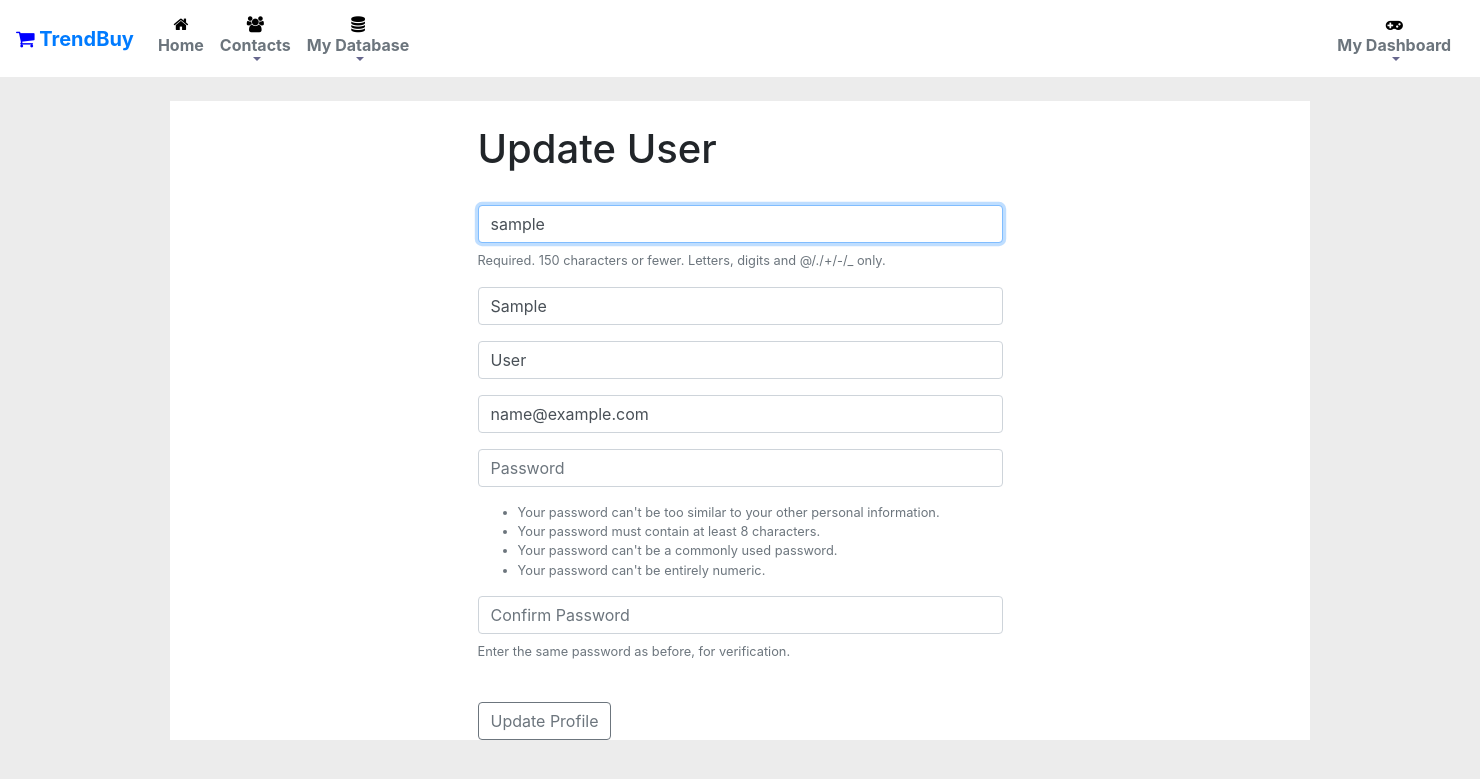
After one commit to FahadMP-LSE/DjangoCRM, a Django app: page /update_user/ in a window 1480 px wide. The commit adds this page. Shown: the top 779 px of the page. Run offline with Django 4.2, Linux system fonts and the light colour scheme; the visitor is signed in with stand-in values (Sample User, id 1); data comes from the database, SQL or seed files in the repository.

```diff
--- a/DjangoCRM/DjangoCRM/settings.py
+++ b/DjangoCRM/DjangoCRM/settings.py
@@ -11,6 +11,7 @@ https://docs.djangoproject.com/en/4.2/ref/settings/
 """
 
 from pathlib import Path
+import os
 
 # Build paths inside the project like this: BASE_DIR / 'subdir'.
 BASE_DIR = Path(__file__).resolve().parent.parent
@@ -122,6 +123,9 @@ USE_TZ = True
 
 STATIC_URL = 'static/'
 
+MEDIA_URL="media/"
+MEDIA_ROOT=os.path.join(BASE_DIR,"media")# joining media folder with base directory
+
 # Default primary key field type
 # https://docs.djangoproject.com/en/4.2/ref/settings/#default-auto-field
 
--- a/DjangoCRM/DjangoCRM/urls.py
+++ b/DjangoCRM/DjangoCRM/urls.py
@@ -1,7 +1,9 @@
 from django.contrib import admin
 from django.urls import path, include
+from django.conf import settings
+from django.conf.urls.static import static
 
 urlpatterns = [
     path('admin/', admin.site.urls),
     path("",include("website.urls")),
-]
+]+static(settings.MEDIA_URL,document_root=settings.MEDIA_ROOT)#WILL HELP make urls out of images people upload
--- a/DjangoCRM/website/models.py
+++ b/DjangoCRM/website/models.py
@@ -33,7 +33,9 @@ class Profile(models.Model):#importing model
 #Blank=true means a person is not forced to follow someone
 
     date_modified=models.DateTimeField(User, auto_now=True)
-
+    #adding profile image - note we are not saving user images but the links to the images
+    profile_image=models.ImageField(null=True,blank=True,upload_to="images/")#null=true means if no pic, fine
+#images/ will be in the media location we specified. e.g. media/images/...
 
     def __str__(self):
         return self.user.username#in profiles section, without this code, shows "profile object 1","profile object 2 etc..
--- a/DjangoCRM/website/templates/home.html
+++ b/DjangoCRM/website/templates/home.html
@@ -15,7 +15,7 @@
 
 
 
-        <button type="submit" class="btn btn-primary"><strong>Post</strong></button>
+        <button type="submit" class="btn btn-outline-primary"><strong>Post</strong></button>
       </form>
 
       {% endif %}
@@ -91,7 +91,7 @@
       <br/>
 
 
-      <button type="submit" class="btn btn-primary">Submit</button>
+      <button type="submit" class="btn btn-outline-primary">Submit</button>
     </form>
 
 
--- a/DjangoCRM/website/templates/navbar.html
+++ b/DjangoCRM/website/templates/navbar.html
@@ -24,10 +24,15 @@
           }
         </style>
 
+<!-- Home  -->
+<li class="nav-item">
+  <a class="nav-link" href="{% url "home" %}" style="display: flex; flex-direction: column; align-items: center;"><i class="fa fa-fw fa-home" style="margin-bottom: 1px; color:black;"></i><strong class="text-secondary">Home</strong></a>
+</li>
+
         <li class="nav-item dropdown">
-          <a class="nav-link dropdown-toggle" href="#" id="navbarDropdown" role="button" data-toggle="dropdown" aria-haspopup="true" aria-expanded="false" style="display: flex; flex-direction: column; align-items: center; "><i class="fa fa-fw fa-home" style="margin-bottom: 1px;color:black;"></i>
+          <a class="nav-link dropdown-toggle" href="#" id="navbarDropdown" role="button" data-toggle="dropdown" aria-haspopup="true" aria-expanded="false" style="display: flex; flex-direction: column; align-items: center; "><i class="fa fa-fw fa-users" style="margin-bottom: 1px;color:black;"></i>
             <!-- <img src="{% static "images/message_icon_by_rawpixel.com_.jpg" %}" alt="Message Icon" class="navbar-icon"> -->
-            <strong class="text-secondary">Home</strong>
+            <strong class="text-secondary">Contacts</strong>
           </a>
 
           <div class="dropdown-menu" aria-labelledby="navbarDropdown">
--- /dev/null
+++ b/DjangoCRM/website/templates/update_user.html
@@ -0,0 +1,23 @@
+{% extends "base.html"%}
+{% block content %}
+
+<div class="col-md-6 offset-md-3">
+
+    <h1> Update User</h1>
+    <br/>
+<!-- action="" will post to itself and not take to homepage etc -->
+    <form method="POST" action="">
+        {% csrf_token %}
+        {{form.as_p}}
+        <br/>
+
+        <!-- <form> -->
+
+            <button type="submit" class="btn btn-outline-secondary">Update Profile</button>
+        </form>
+</div>
+
+
+
+
+{% endblock %}
--- a/DjangoCRM/website/urls.py
+++ b/DjangoCRM/website/urls.py
@@ -14,5 +14,7 @@ urlpatterns = [
     path("profile_list/",views.profile_list,name="profile_list"),
     path("view_records/",views.view_records,name="view_records"),
     path("profile/<int:pk>",views.profile,name="profile"),
+    path("update_user/",views.update_user,name="update_user"),#creating homepage "" is for homepage
+
 
 ]
--- a/DjangoCRM/website/views.py
+++ b/DjangoCRM/website/views.py
@@ -5,6 +5,7 @@ from .forms import SignUpForm, AddRecordForm,MeepForm #importing form we created
 from .models import Record, Profile,Meep
 from django.contrib.auth.forms import UserCreationForm#may not need this
 from django import forms# may not need this
+from django.contrib.auth.models import User
 
 # Create your views here.
 
@@ -201,3 +202,20 @@ def profile(request, pk):
     else:
         messages.success(request,"There was an error logging in. Please Try again!")
         return redirect("home")
+
+
+def update_user(request):
+    if request.user.is_authenticated:
+        current_user=User.objects.get(id=request.user.id)#getting id of current user
+        form=SignUpForm(request.POST or None,instance=current_user)#passing all info of curent user to the page so that it is displayed and user can change it.
+        if form.is_valid():
+            form.save
+            login(request,current_user)# making sure it relogs us in.
+            messages.success(request,("Your message is updated successfully!"))
+            return redirect("home")
+
+        return render(request, "update_user.html",{"form":form})
+
+    else:
+        messages.success(request,"You must be logged in")
+        return redirect("home")
```
Also changed, not shown: DjangoCRM/website/templates/profile.html (+12 -0 lines), DjangoCRM/media/images/mineral_cheat_sheet.jpeg (added), DjangoCRM/media/images/mineral_cheat_sheet_8r65Osa.jpeg (added), DjangoCRM/website/migrations/0006_profile_profile_image.py (added).
